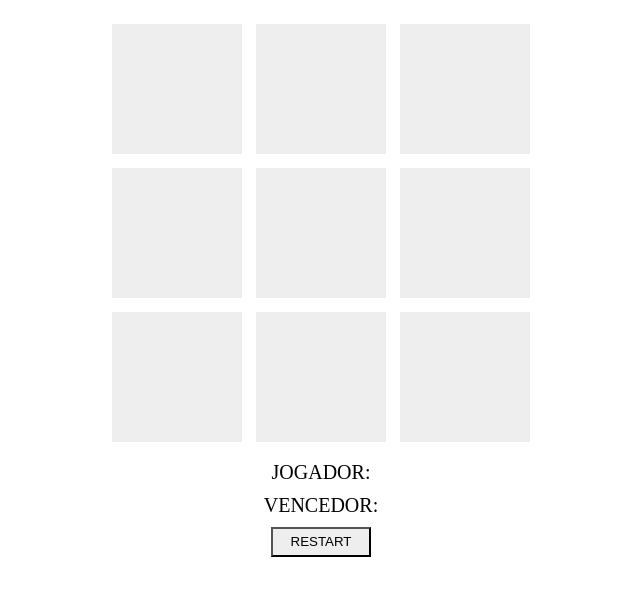
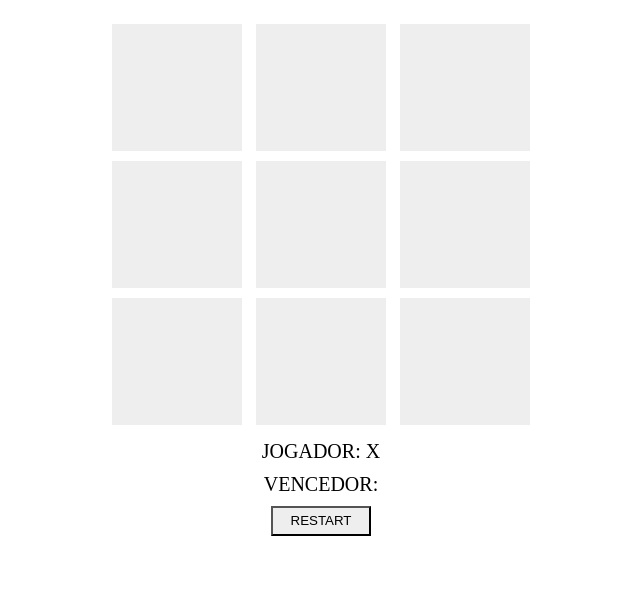
Before and after one commit to Lcsalvs/Criando-jogo-da-velha, a plain HTML site: page index.html in a window 1280 px wide. Shown: the part 61-656 px from the top of the page, without its empty margins (319-959 px from the left). Drawn offline with Linux system fonts and the light colour scheme.

Commit message:
Adicionado estrutura JS

```diff
--- a/index.html
+++ b/index.html
@@ -10,24 +10,27 @@
     <h1>JOGO DA VELHA</h1>
 
     <div>
-        <div id="1" class="square"></div>
-        <div id="2" class="square"></div>
-        <div id="3" class="square"></div>
+        <div id="1" class="square" onclick="chooseSquare(this.id)">-</div>
+        <div id="2" class="square" onclick="chooseSquare(this.id)">-</div>
+        <div id="3" class="square" onclick="chooseSquare(this.id)">-</div>
     </div>
     <div>
-        <div id="4" class="square"></div>
-        <div id="5" class="square"></div>
-        <div id="6" class="square"></div>
+        <div id="4" class="square" onclick="chooseSquare(this.id)">-</div>
+        <div id="5" class="square" onclick="chooseSquare(this.id)">-</div>
+        <div id="6" class="square" onclick="chooseSquare(this.id)">-</div>
     </div>
     <div>
-        <div id="7" class="square"></div>
-        <div id="8" class="square"></div>
-        <div id="9" class="square"></div>
+        <div id="7" class="square" onclick="chooseSquare(this.id)">-</div>
+        <div id="8" class="square" onclick="chooseSquare(this.id)">-</div>
+        <div id="9" class="square" onclick="chooseSquare(this.id)">-</div>
     </div>
 
     <div class="jogador">
+        <label>
+            JOGADOR:
+        </label>
         <label id="jogador-selecionado">
-            JOGADOR:
+
         </label>
     </div>
 
@@ -45,5 +48,6 @@
             RESTART
         </button>
     </div>
+    <script src="velha.js"></script>
 </body>
 </html>
--- a/style.css
+++ b/style.css
@@ -3,14 +3,15 @@ body{
 }
 
 .square{
+    text-align: center;
     display: inline-block;
     width: 50px;
-    height: 50px;
+    color: #eee;
     background: #eee;
     padding: 40px;
     margin: 5px;
     cursor: pointer;
-    font-size: 60px;
+    font-size: 40px;
 }
 
 .jogador, .vencedor{
--- /dev/null
+++ b/velha.js
@@ -0,0 +1,17 @@
+var player = null;
+
+var playerSelected = document.getElementById('jogador-selecionado');
+
+changePlayer('X');
+
+function chooseSquare(id){
+    var square = document.getElementById(id);
+
+    square.innerHTML = player;
+    square.style.color = '#000';
+}
+
+function changePlayer(value){
+    player = value;
+    playerSelected.innerHTML = player;
+}
```
